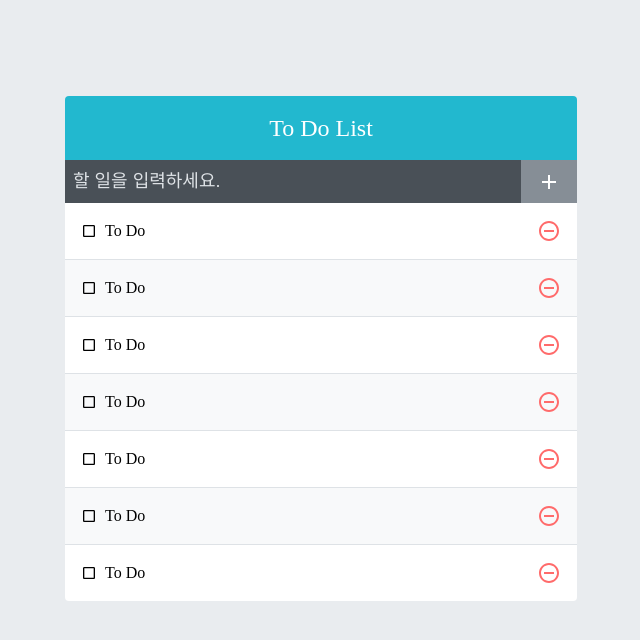
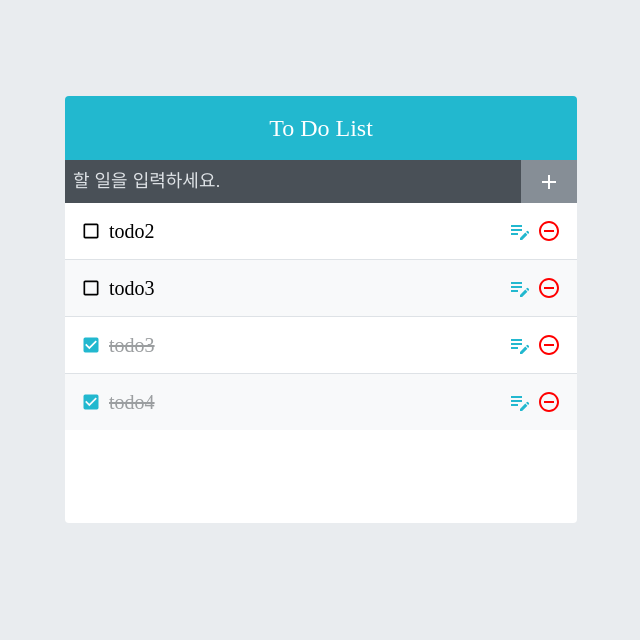
Before and after one commit to SeolJaeHyeok/wanted-pre-onboarding-fe, a React (Create React App) app: page /todo in a window 1280 px wide. Shown: the top 640 px of the page, without its empty margins (319-959 px from the left). Built offline with nearby package versions, Linux system fonts and the light colour scheme; sample sign-in values are in the browser's storage.

Commit message:
feat: Todo List UI

```diff
--- a/src/lib/api.ts
+++ b/src/lib/api.ts
@@ -27,7 +27,7 @@ export const todoApi = {
       "Authorization": `Bearer ${token}`
     }
   }),
-  getTodos: (token: string) => axiosInstance.get('/todos', {
+  getTodos: (token: string | null) => axiosInstance.get('/todos', {
     headers: {
       "Authorization": `Bearer ${token}`
     }
--- a/src/pages/ToDo/ToDo.tsx
+++ b/src/pages/ToDo/ToDo.tsx
@@ -1,30 +1,67 @@
-import React, { useEffect } from "react";
+import React, { useEffect, useState } from "react";
 import { useNavigate } from "react-router-dom";
+import { todoApi } from "../../lib/api";
 import { getToken } from "../../utils/func";
+import { IToDo } from "../../utils/interface";
 import ToDoInsert from "./components/ToDoInsert";
 import ToDoList from "./components/ToDoList";
 import ToDoTemplate from "./components/ToDoTemplate";
 
-interface IToDo {
-  id: number;
-  todo: string;
-  isCompleted: boolean;
-  userId: number
-}
+const todos = [
+  {
+    "id": 1,
+    "todo": "todo2",
+    "isCompleted": false,
+    "userId": 1
+  },
+  {
+    "id": 2,
+    "todo": "todo3",
+    "isCompleted": false,
+    "userId": 1
+  },
+  {
+    "id": 3,
+    "todo": "todo3",
+    "isCompleted": true,
+    "userId": 2
+  },
+  {
+    "id": 4,
+    "todo": "todo4",
+    "isCompleted": true,
+    "userId": 2
+  }
+]
 
 const ToDo = () => {
   const navigate = useNavigate();
+  // const [todos, setTodos] = useState<IToDo[]>([]);
+
+  // Todo 데이터 불러오기
+  const getTodosFromApi = async () => {
+    try {
+      // const response = await todoApi.getTodos(getToken());
+      // setTodos(response.data);
+    } catch(e) {
+      console.log(e);
+    }
+  }
 
   useEffect(() =>{
     // 토큰이 없다면 홈으로 Redirect
     if (!getToken()) {
       navigate('/');
+      return;
     }
-  }, []);
+
+    getTodosFromApi();
+
+  }, [todos]);
 
   return <ToDoTemplate>
     <ToDoInsert/>
-    <ToDoList />
+    <ToDoList todos={todos}/>
   </ToDoTemplate>;
 }
 
--- a/src/pages/ToDo/components/ToDoItem.tsx
+++ b/src/pages/ToDo/components/ToDoItem.tsx
@@ -1,6 +1,7 @@
 import React from "react";
 import styled from "styled-components";
-import { MdCheckBox, MdCheckBoxOutlineBlank, MdRemoveCircleOutline } from "react-icons/md";
+import { MdCheckBox, MdCheckBoxOutlineBlank, MdRemoveCircleOutline, MdEditNote } from "react-icons/md";
+import { IToDo } from "../../../utils/interface";
 
 const Container = styled.div`
   padding: 1rem;
@@ -13,40 +14,59 @@ const Container = styled.div`
   &:nth-child(even) {
     background: #f8f9fa;
   }
-
 `;
 
-const CheckBox = styled.div`
+const CheckBox = styled.div<{isCompleted: boolean}>`
   cursor: pointer;
   flex: 1;
   display: flex;
   align-items: center;
+  color: ${(props) => props.isCompleted ? props.theme.checkBoxColor : "inherit"};
 `;
 
-const Content = styled.div`
+const Content = styled.div<{isCompleted: boolean}>`
   margin-left: 0.5rem;
   flex: 1;
+  font-size: 20px;
+  color: ${({ isCompleted }) => isCompleted ? "#9b9ea0" : "inherit"};
+  text-decoration: ${({ isCompleted }) => isCompleted ? "line-through" : "inherit"};
 `;
 
 const DeleteButton = styled.div`
   display: flex;
   align-items: center;
   font-size: 1.5rem;
-  color: #ff6b6b;
+  color: ${({theme}) => theme.warnColor};
   cursor: pointer;
+  margin-left: 5px;
 
   &:hover {
     color: #ff8787;
   }
 `;
 
-const ToDoItem = () => {
+const UpdateButton = styled.div`
+  display: flex;
+  align-items: center;
+  font-size: 1.5rem;
+  color: ${({theme}) => theme.btnColor};
+  cursor: pointer;
+
+  &:hover {
+    color: #3fd1e2;
+  }
+`;
+
+const ToDoItem = ({ todo }: { todo: IToDo }) => {
   return (
     <Container>
-      <CheckBox>
-        <MdCheckBoxOutlineBlank />
-        <Content>To Do</Content>
+      <CheckBox isCompleted={todo.isCompleted}>
+        {todo.isCompleted ? <MdCheckBox size={20} /> : <MdCheckBoxOutlineBlank size={20} />}
+        <Content isCompleted={todo.isCompleted}>{todo.todo}</Content>
       </CheckBox>
+      <UpdateButton>
+        <MdEditNote />
+      </UpdateButton>
       <DeleteButton>
         <MdRemoveCircleOutline />
       </DeleteButton>
--- a/src/pages/ToDo/components/ToDoList.tsx
+++ b/src/pages/ToDo/components/ToDoList.tsx
@@ -1,5 +1,6 @@
 import React from "react";
 import styled from "styled-components";
+import { IToDo } from "../../../utils/interface";
 import ToDoItem from "./ToDoItem";
 
 const Container = styled.div`
@@ -8,16 +9,10 @@ const Container = styled.div`
   overflow-y: auto;
 `;
 
-const ToDoList = () => {
+const ToDoList = ({todos}: {todos: IToDo[]}) => {
   return (
     <Container>
-      <ToDoItem />
-      <ToDoItem />
-      <ToDoItem />
-      <ToDoItem />
-      <ToDoItem />
-      <ToDoItem />
-      <ToDoItem />
+      {todos.map(todo => <ToDoItem todo={todo} key={todo.id} />)}
     </Container>
   )
 };
--- /dev/null
+++ b/src/utils/interface.ts
@@ -0,0 +1,6 @@
+export interface IToDo {
+  id: number;
+  todo: string;
+  isCompleted: boolean;
+  userId: number
+}
```
